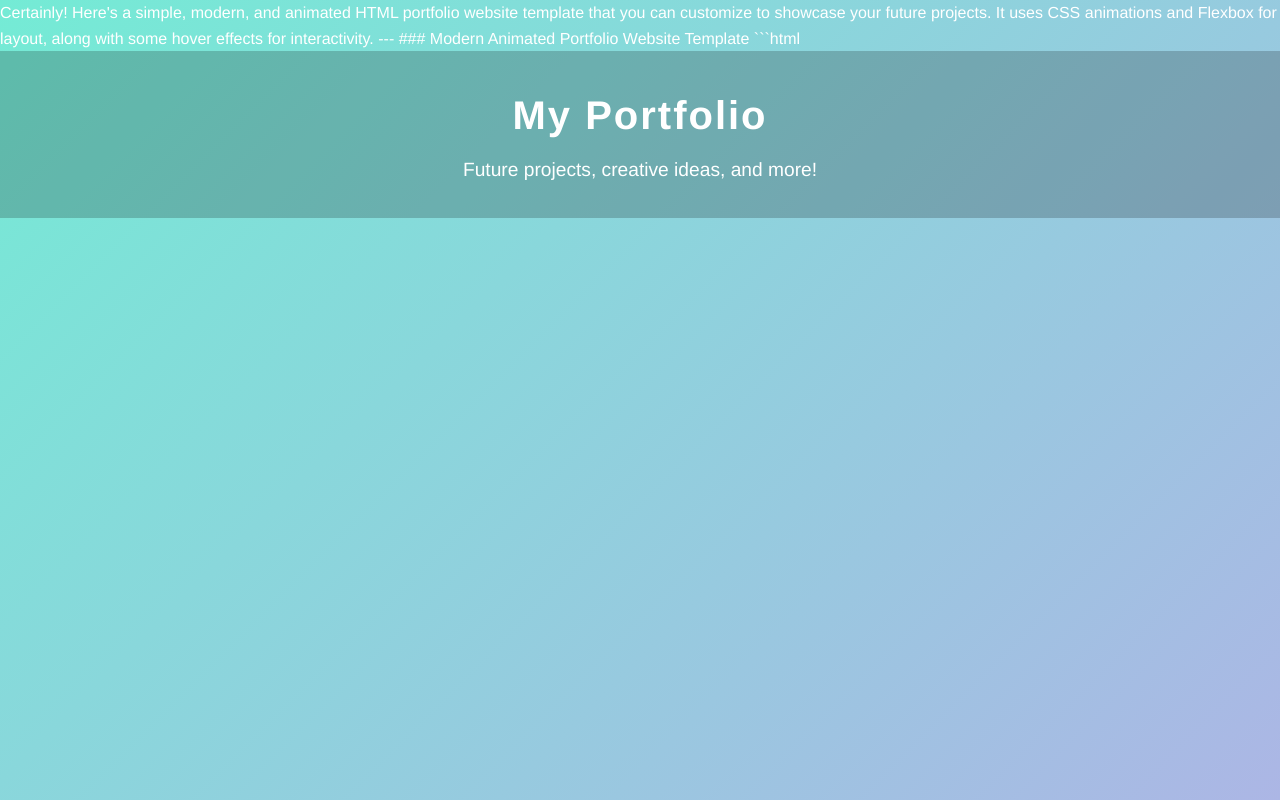
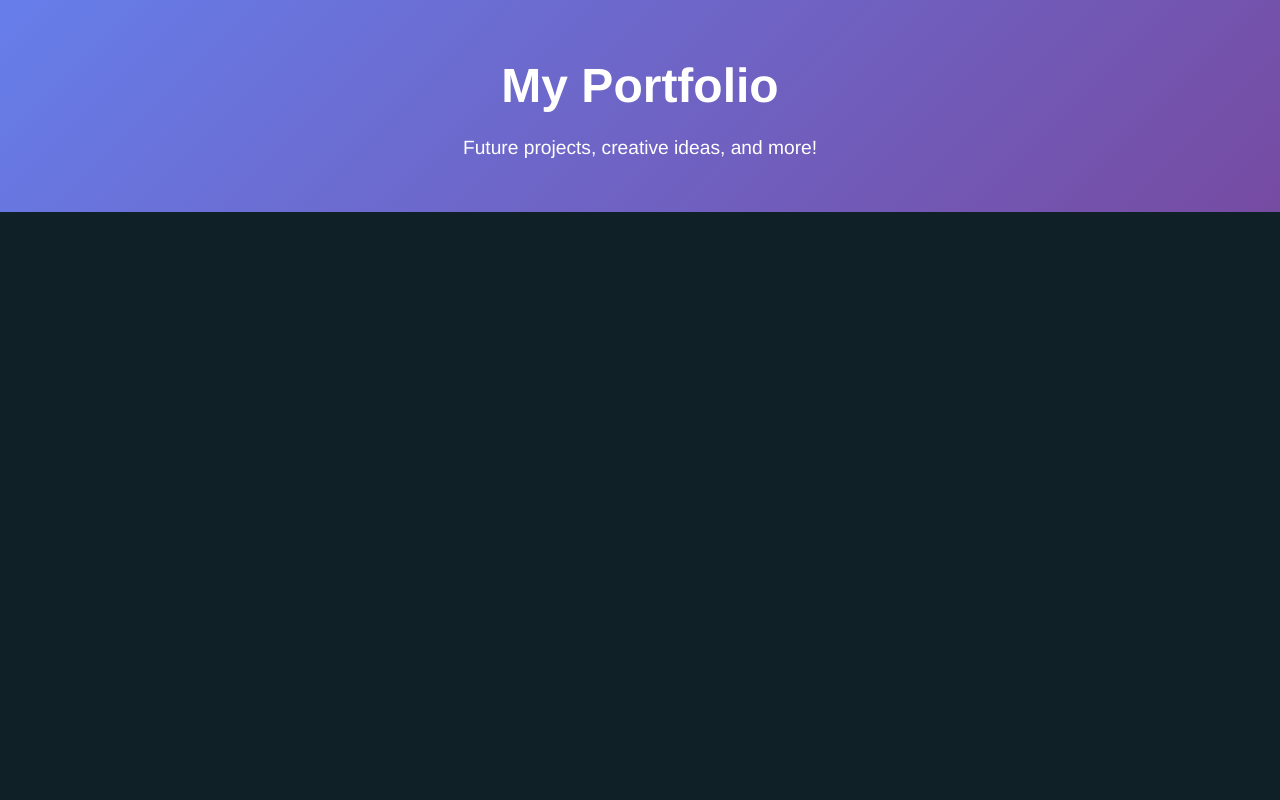
Before and after one commit to Master-EOP/master-eop.github.io, a plain HTML site: page index.html in a window 1280 px wide. Drawn offline with Linux system fonts and the light colour scheme.

Commit message:
Update index.html

````diff
--- a/index.html
+++ b/index.html
@@ -1,10 +1,3 @@
-Certainly! Here's a simple, modern, and animated HTML portfolio website template that you can customize to showcase your future projects. It uses CSS animations and Flexbox for layout, along with some hover effects for interactivity.
-
----
-
-### Modern Animated Portfolio Website Template
-
-```html
 <!DOCTYPE html>
 <html lang="en">
 <head>
@@ -12,58 +5,54 @@ Certainly! Here's a simple, modern, and animated HTML portfolio website template
   <meta name="viewport" content="width=device-width, initial-scale=1.0"/>
   <title>My Portfolio</title>
   <style>
-    /* Reset styles */
     * {
+      box-sizing: border-box;
       margin: 0;
       padding: 0;
-      box-sizing: border-box;
     }
 
     body {
       font-family: 'Helvetica Neue', Helvetica, Arial, sans-serif;
-      background: linear-gradient(135deg, #74ebd5 0%, #ACB6E5 100%);
+      background: #0f2027; /* dark background */
       color: #fff;
       line-height: 1.6;
     }
 
     header {
-      padding: 2rem;
       text-align: center;
-      background: rgba(0, 0, 0, 0.2);
+      padding: 3rem 1rem;
+      background: linear-gradient(135deg, #667eea, #764ba2);
     }
 
     header h1 {
-      font-size: 2.5rem;
-      letter-spacing: 2px;
+      font-size: 3rem;
       margin-bottom: 0.5rem;
-      animation: fadeInDown 1s ease-out;
     }
 
     header p {
       font-size: 1.2rem;
-      animation: fadeIn 1.5s ease-out;
     }
 
-    @keyframes fadeInDown {
-      from {
-        opacity: 0;
-        transform: translateY(-20px);
-      }
-      to {
-        opacity: 1;
-        transform: translateY(0);
-      }
+    /* Projects grid */
+    .projects {
+      display: grid;
+      grid-template-columns: repeat(auto-fit, minmax(280px, 1fr));
+      gap: 2rem;
+      padding: 2rem;
     }
 
-    @keyframes fadeIn {
-      from { opacity: 0; }
-      to { opacity: 1; }
+    /* Individual project card */
+    .project {
+      background: rgba(255, 255, 255, 0.1);
+      border-radius: 15px;
+      overflow: hidden;
+      box-shadow: 0 8px 16px rgba(0,0,0,0.3);
+      transition: transform 0.3s, box-shadow 0.3s;
     }
 
-    .projects {
-      display: flex;
-      flex-wrap: wrap;
-      justify-content: center;
+    .project:hover {
+      transform: translateY(-10px);
+      box-ustify-content: center;
       padding: 2rem;
     }
 
````
